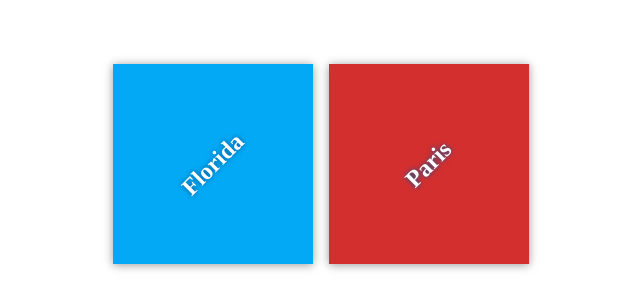
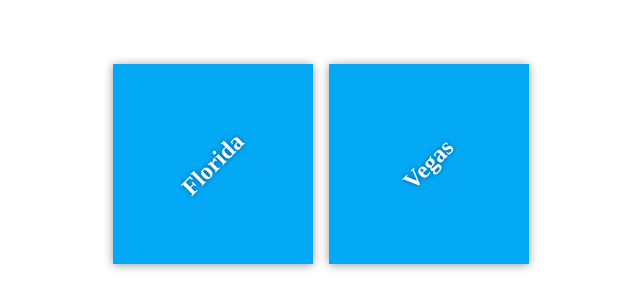
Before and after one commit to rgdeve/my-first-repo, a plain HTML site: page index.html in a window 1280 px wide. Shown: the part 236-544 px from the top of the page, without its empty margins (319-959 px from the left). Drawn offline with Linux system fonts and the light colour scheme; files that its build step writes are made by us from their sources.

Commit message:
Change of destination

```diff
--- a/app.css
+++ b/app.css
@@ -50,6 +50,6 @@ h2 {
     background-color: #03a9f4;
 }
 
-#paris {
+#vegas {
     background-color: #d32f2f;
 }
--- a/index.html
+++ b/index.html
@@ -15,7 +15,7 @@
             </div>
 
             <div class="destination" id="paris">
-                <h2>Paris</h2>
+                <h2>Vegas</h2>
             </div>
         </div>
     </div>
```
